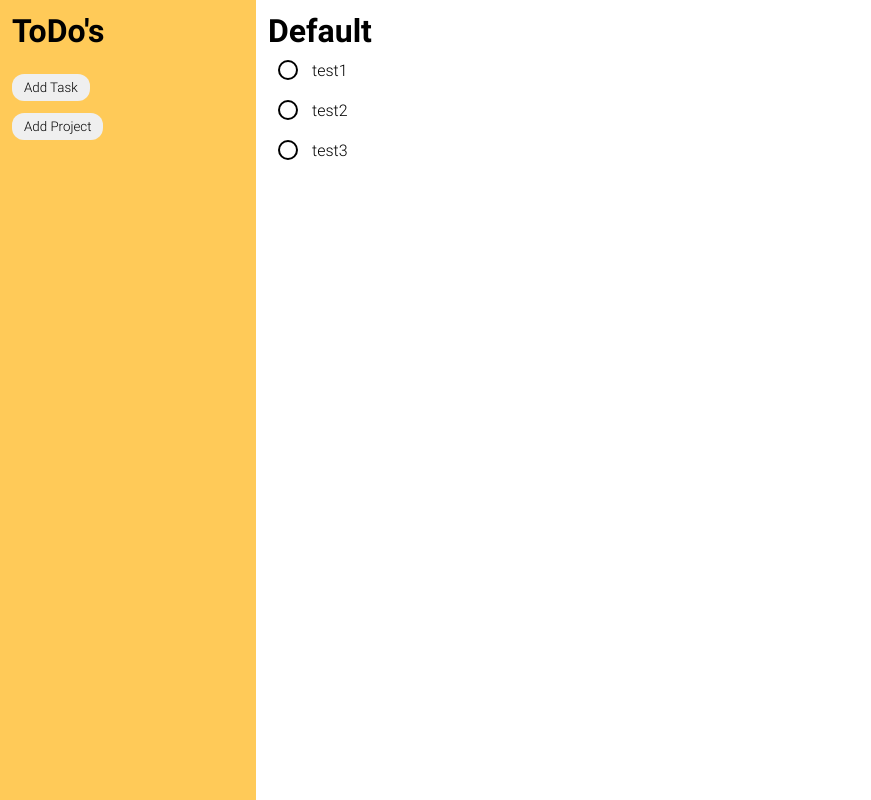
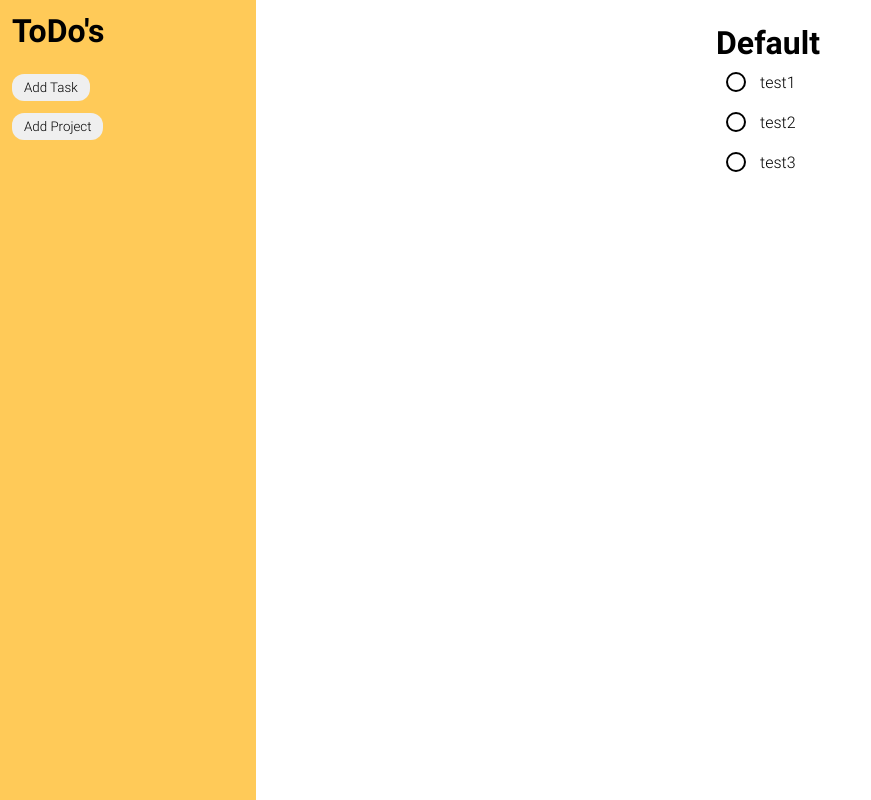
Before and after one commit to JollyJoker90/Odin-ToDoList, a website built with webpack: page src/template.html in a window 1280 px wide. Shown: the whole page, without its empty margins (0-871 px from the left). Built offline with nearby package versions, Linux system fonts and the light colour scheme.

Commit message:
css flex containers

```diff
--- a/src/components/Content.js
+++ b/src/components/Content.js
@@ -5,11 +5,12 @@ const Content = () => {
   document.querySelector("#content").innerHTML = "";
   const state = StateManager.getState();
   const container = document.createElement("div");
-  container.classList.add("container", "project-container");
+  container.classList.add("container");
 
   state.projects.forEach((project) => {
-    console.log(project);
+    // console.log(project);
     const projectContainer = document.createElement("div");
+    projectContainer.classList.add("project-container");
 
     const heading = document.createElement("h1");
     heading.textContent = project.name;
--- a/src/style.css
+++ b/src/style.css
@@ -103,6 +103,10 @@ main {
   padding: var(--spacer);
 }
 
+#content > .container {
+  justify-content: space-evenly;
+}
+
 #sidebar {
   background-color: #ffca58;
 }
```
